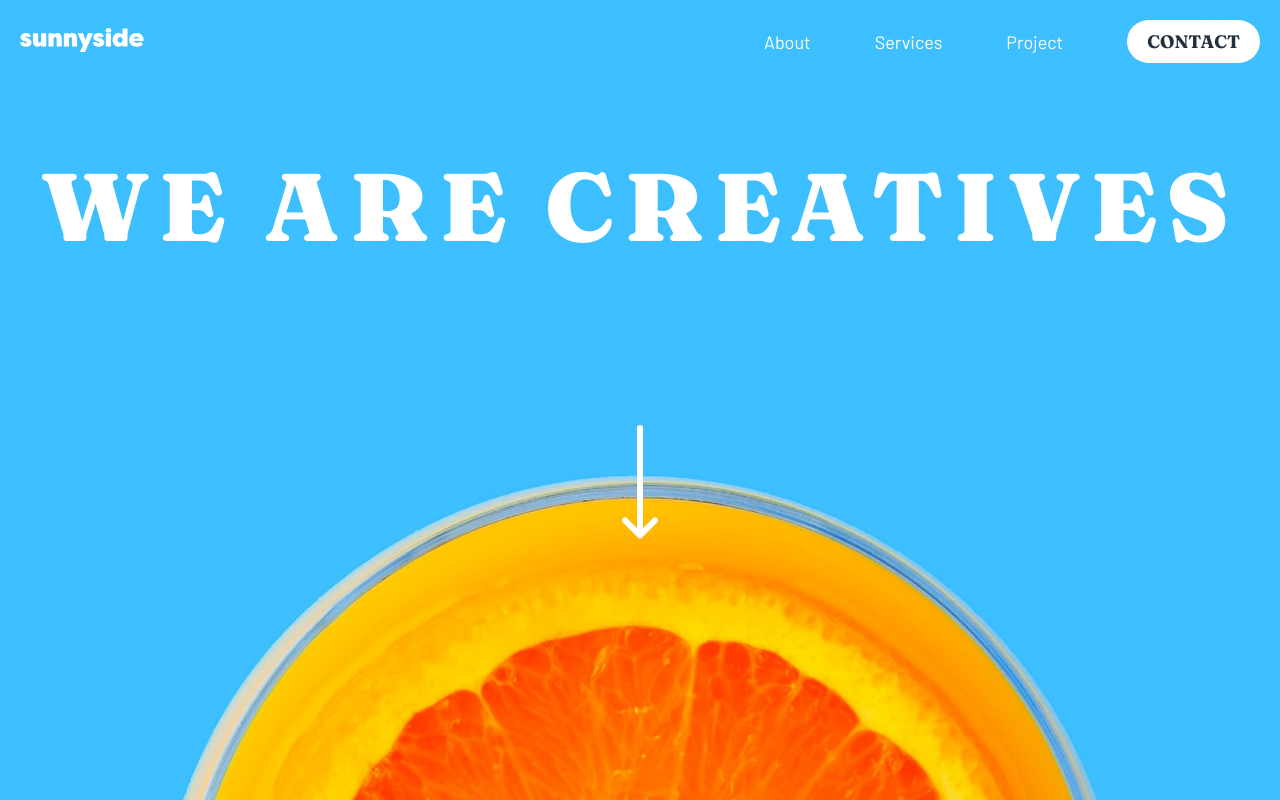
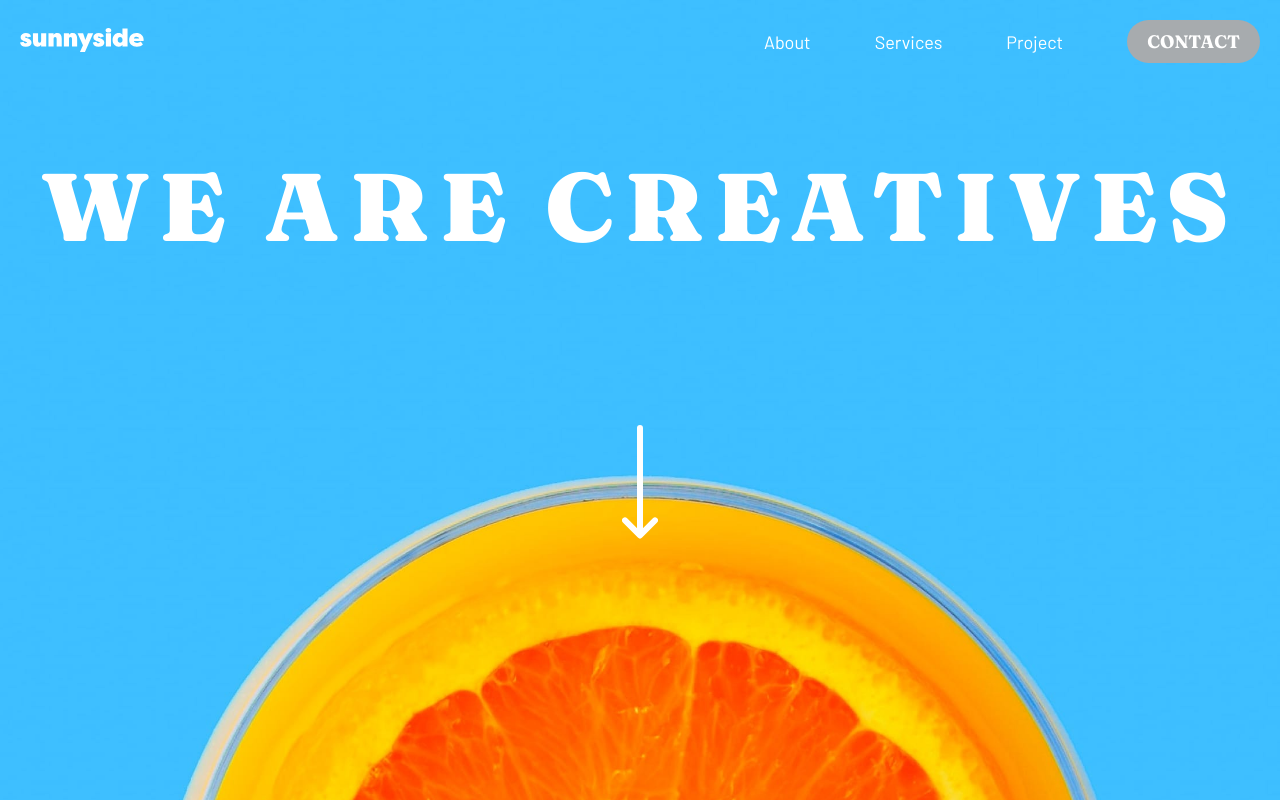
Before and after one commit to Nhoj-Plummer/sunnyside-agency-landing-page, a React (Create React App) app: page / in a window 1280 px wide. In both pictures the pointer is over the element "CONTACT". Shown: the top 800 px of the page. Built offline with nearby package versions, Linux system fonts and the light colour scheme.

Commit message:
Challenge basically done

```diff
--- a/src/components/Navbar/Navbar.css
+++ b/src/components/Navbar/Navbar.css
@@ -15,7 +15,6 @@
   padding: 10px 20px;
   font-weight: 700;
 }
-
 
 .navbar-container a {
   text-decoration: none;
@@ -39,6 +38,14 @@
 
 .navbar-desktop-container p:nth-child(4) {
   background-color: var(--color-w);
+}
+
+.navbar-desktop-container p:nth-child(4):hover {
+  background-color: var(--color-gb);
+}
+
+.navbar-container p span a:hover {
+  color: var(--color-w);
 }
 
 /* Mobile Rules */
```
